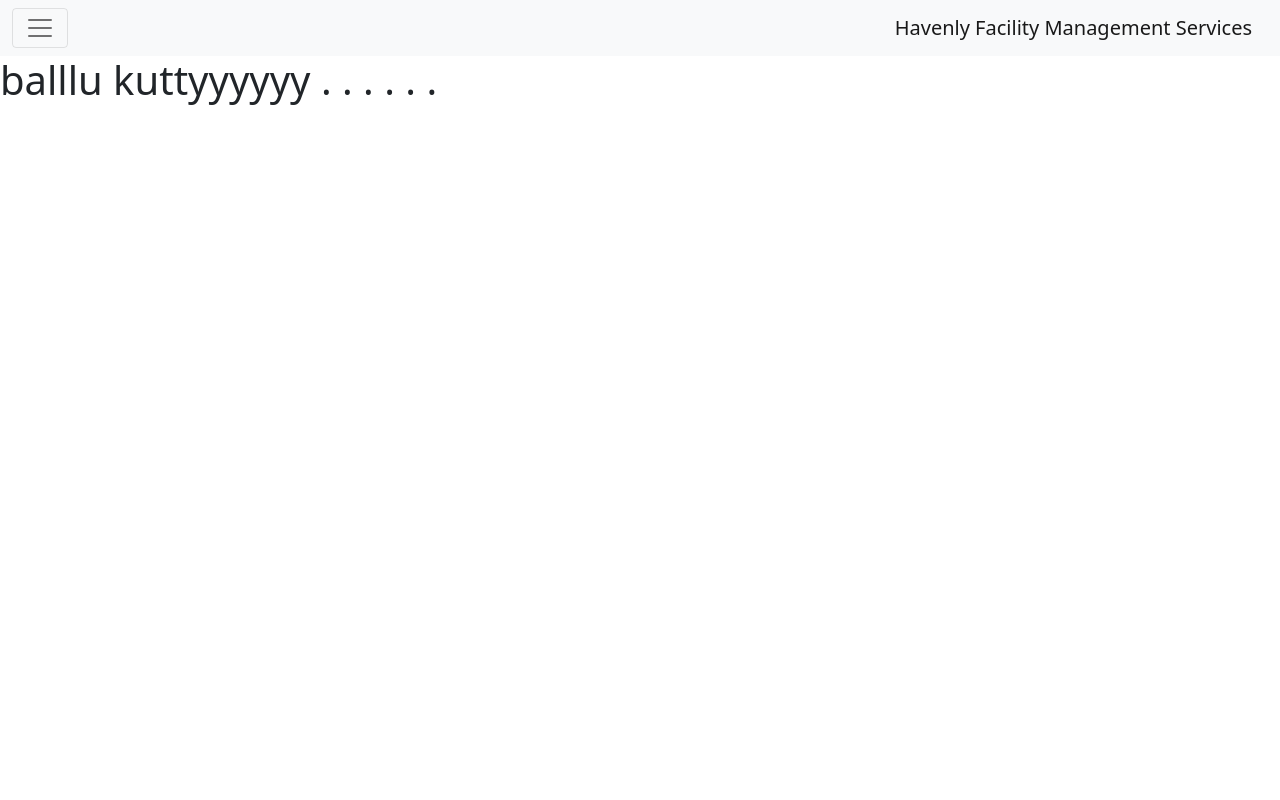
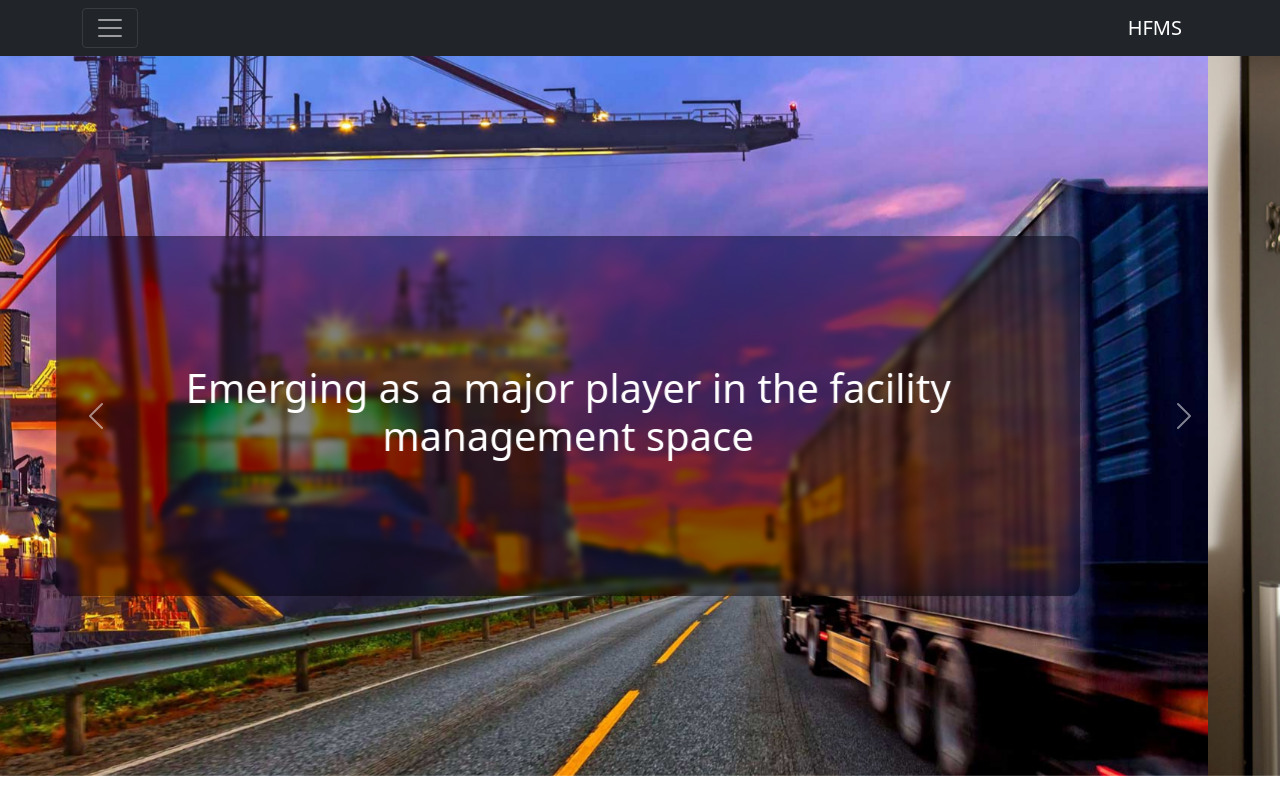
Before and after one commit to ShinuRaju/Havenly-facility-management-services, a plain HTML site: page index.html in a window 1280 px wide. Drawn offline with nearby package versions, Linux system fonts and the light colour scheme.

Commit message:
banner added

```diff
--- a/app.js
+++ b/app.js
@@ -0,0 +1,10 @@
+const addCss = (elem, style) => {
+  elem = elem.trim();
+  style = style.trim();
+  Array.from(document.querySelectorAll(elem)).forEach((eachItem) => {
+    eachItem.classList.add(style);
+  });
+};
+
+addCss(".carousel-item h5", "display-6");
+addCss(".carousel-caption", "px-5");
--- a/index.html
+++ b/index.html
@@ -15,9 +15,9 @@
         <title>Balu kutty</title>
     </head>
     <body>
-        <nav class="navbar navbar-expand- navbar-light bg-light">
-            <div class="container-fluid">
-                <a class="navbar-brand" href="#">Havenly Facility Management Services</a>
+        <nav class="navbar navbar-expand- sticky-top navbar-dark bg-dark">
+            <div class="container">
+                <a class="navbar-brand" href="#">HFMS</a>
                 <button
                     class="navbar-toggler order-first"
                     type="button"
@@ -53,7 +53,81 @@
                 </div>
             </div>
         </nav>
-        <h1>balllu kuttyyyyyy . . . . . .</h1>
+        <banner class="">
+            <div id="carouselExampleCaptions" class="carousel slide" data-bs-ride="carousel">
+                <div class="carousel-inner">
+                    <div class="carousel-item active">
+                        <img src="./images/banner/1.jpg" class="d-block w-100" alt="...">
+                        <div class="carousel-caption ">
+                            <h5>Emerging as a major player in the facility management space</h5>
+                            <p>Some representative placeholder content for the first slide.</p>
+                        </div>
+                    </div>
+                    <div class="carousel-item">
+                        <img src="./images/banner/2.jpg" class="d-block w-100" alt="...">
+                        <div class="carousel-caption ">
+                            <h5>Tailor made Facility Management solutions</h5>
+                            <p>Some representative placeholder content for the second slide.</p>
+                        </div>
+                    </div>
+                    <div class="carousel-item">
+                        <img src="./images/banner/3.jpg" class="d-block w-100" alt="...">
+                        <div class="carousel-caption ">
+                            <h5>Service that exceeds customer’s expectations.</h5>
+                            <p>Some representative placeholder content for the third slide.</p>
+                        </div>
+                    </div>
+                    <div class="carousel-item">
+                        <img src="./images/banner/4.jpg" class="d-block w-100" alt="...">
+                        <div class="carousel-caption ">
+                            <h5>Service that exceeds customer’s expectations.</h5>
+                            <p>Some representative placeholder content for the third slide.</p>
+                        </div>
+                    </div>
+                    <div class="carousel-item">
+                        <img src="./images/banner/5.jpg" class="d-block w-100" alt="...">
+                        <div class="carousel-caption ">
+                            <h5>Providing world class labours for all prolblems.</h5>
+                            <p>Some representative placeholder content for the third slide.</p>
+                        </div>
+                    </div>
+                    <div class="carousel-item">
+                        <img src="./images/banner/6.jpg" class="d-block w-100" alt="...">
+                        <div class="carousel-caption ">
+                            <h5>Enna balae, epadi iruku  . .</h5>
+                            <p>Some representative placeholder content for the third slide.</p>
+                        </div>
+                    </div>
+                    <div class="carousel-item">
+                        <img src="./images/banner/7.jpg" class="d-block w-100" alt="...">
+                        <div class="carousel-caption ">
+                            <h5>To be recognized as best service providers engaged in the field of facility management solutions.</h5>
+                            <p>Some representative placeholder content for the third slide.</p>
+                        </div>
+                    </div>
+                </div>
+                <button
+                    class="carousel-control-prev"
+                    type="button"
+                    data-bs-target="#carouselExampleCaptions"
+                    data-bs-slide="prev"
+                >
+                    <span class="carousel-control-prev-icon" aria-hidden="true"></span>
+                    <span class="visually-hidden">Previous</span>
+                </button>
+                <button
+                    class="carousel-control-next"
+                    type="button"
+                    data-bs-target="#carouselExampleCaptions"
+                    data-bs-slide="next"
+                >
+                    <span class="carousel-control-next-icon" aria-hidden="true"></span>
+                    <span class="visually-hidden">Next</span>
+                </button>
+            </div>
+        </banner>
+        <!-- <h1>balllu kuttyyyyyy . . . . . .</h1> -->
         <script src="https://cdn.jsdelivr.net/npm/bootstrap@5.0.2/dist/js/bootstrap.bundle.min.js" integrity="sha384-MrcW6ZMFYlzcLA8Nl+NtUVF0sA7MsXsP1UyJoMp4YLEuNSfAP+JcXn/tWtIaxVXM" crossorigin="anonymous"></script>
+        <script src="app.js"></script>
     </body>
 </html>
--- a/style.css
+++ b/style.css
@@ -1,3 +1,42 @@
+body {
+  height: 100vh;
+  min-height: 100vh;
+  width: 100vw;
+}
+
 .nav-item .nav-link {
   text-transform: uppercase;
 }
+
+.carousel-item {
+  position: relative;
+}
+
+.carousel-item img {
+  height: 90vh;
+  object-fit: cover;
+}
+
+.carousel-item p {
+  display: none;
+}
+
+.carousel-item div {
+  background-color: rgba(0, 0, 0, 0.5);
+  backdrop-filter: blur(3px) saturate(180%);
+
+  height: 50%;
+  min-width: 320px;
+  width: 80%;
+  position: absolute;
+  top: 50%;
+  left: 50%;
+  transform: translate(-50%, -50%);
+  display: grid;
+  place-items: center;
+  border-radius: 12px;
+}
+
+.carousel-item .carousel-caption h5 {
+  opacity: 1;
+}
```
Also changed, not shown: images/banner/1.jpg (added), images/banner/2.jpg (added), images/banner/3.jpg (added), images/banner/4.jpg (added), images/banner/5.jpg (added), images/banner/6.jpg (added), images/banner/7.jpg (added).
